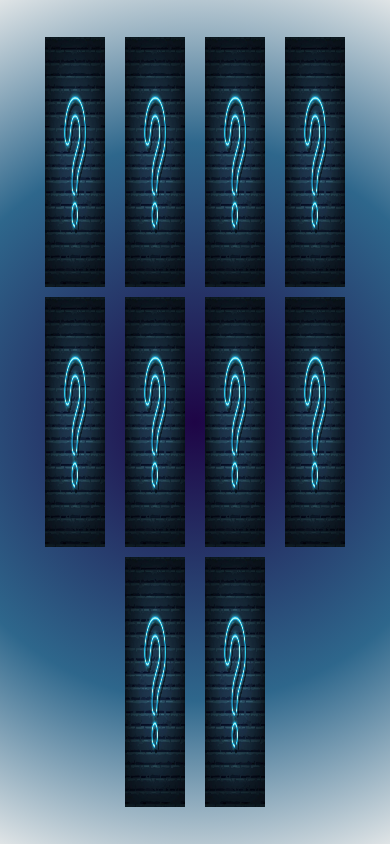
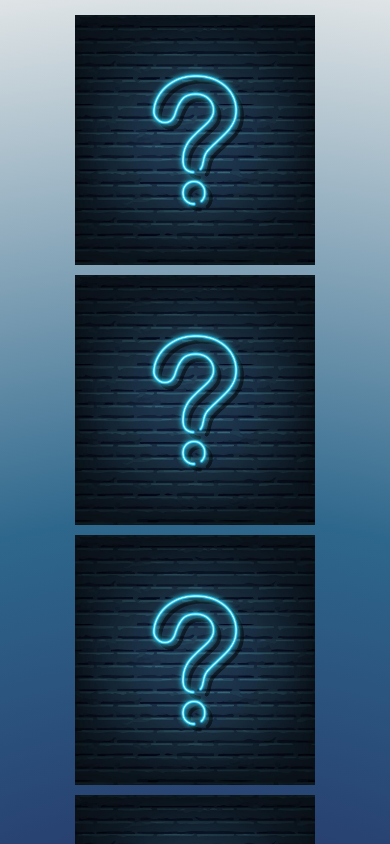
Before and after one commit to Paulo-cds/memorygame, a React (Create React App) app: page / in a window 390 px wide. Shown: the top 844 px of the page. Built offline with nearby package versions, Linux system fonts and the light colour scheme.

Commit message:
responsividade

```diff
--- a/src/Components/Card/style.css
+++ b/src/Components/Card/style.css
@@ -5,6 +5,25 @@
   background-size: cover;
   margin: 5px 10px;
   position: relative;
+}
+
+@media (min-width: 769px) and (max-width: 900px) {
+  .ContainerCard {
+    width: calc(30% - 10px);
+  }
+}
+
+@media (min-width: 501px) and (max-width: 768px) {
+  .ContainerCard {
+    width: calc(45% - 10px);
+  }
+}
+
+@media (max-width: 500px) {
+  .ContainerCard {
+    width: calc(70% - 5px);
+    margin: 5px 5px;
+  }
 }
 
 .ContainerCard img {
--- a/src/Components/Card/style.scss
+++ b/src/Components/Card/style.scss
@@ -5,6 +5,19 @@
   background-size: cover;
   margin: 5px 10px;
   position: relative;
+
+  @media (min-width: 769px) and (max-width: 900px) {
+    width: calc(30% - 10px);
+  }
+
+  @media (min-width: 501px) and (max-width: 768px) {
+    width: calc(45% - 10px);
+  }
+
+  @media (max-width: 500px) {
+    width: calc(70% - 5px);
+    margin: 5px 5px;
+  }
 
   img {
     width: 100%;
--- a/src/Components/Home/index.js
+++ b/src/Components/Home/index.js
@@ -172,7 +172,7 @@ const Home = () => {
     const reload = () => {
       setTimeout(() => {
         window.location.reload()
-      }, 10000)
+      }, 5000)
     }
 
 
--- a/src/Components/Home/style.css
+++ b/src/Components/Home/style.css
@@ -35,6 +35,12 @@
   padding: 20px 10px;
 }
 
+@media (max-width: 768px) {
+  .Container .alignCards {
+    padding: 10px 0;
+  }
+}
+
 .Container .alignCards .acertou {
   position: absolute;
   z-index: 99;
--- a/src/Components/Home/style.scss
+++ b/src/Components/Home/style.scss
@@ -22,6 +22,10 @@
     height: 100%;
     padding: 20px 10px;
 
+    @media (max-width: 768px) {
+      padding: 10px 0;
+    }
+
     .acertou {
       position: absolute;
       z-index: 99;
```
Also changed, not shown: 2 other files (tests, documents, lock files or other folders).
